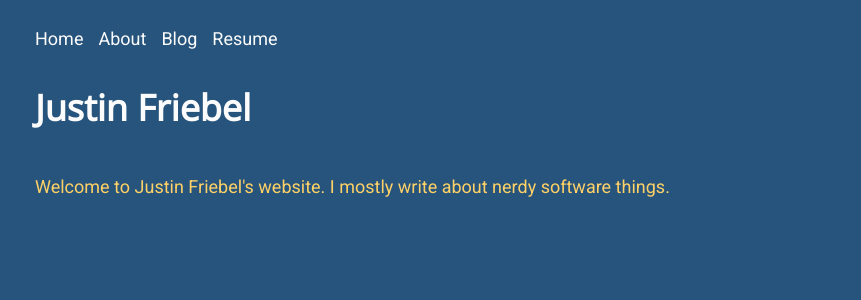
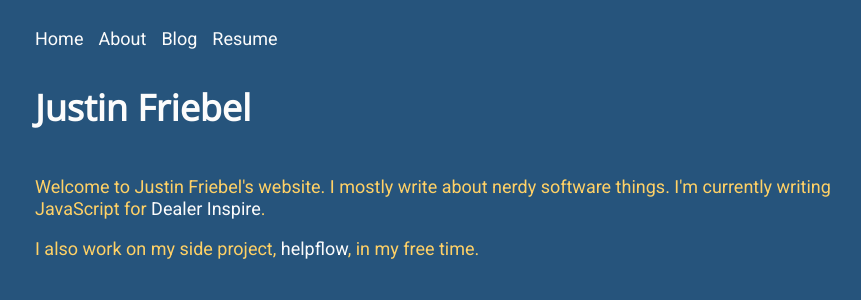
Before and after one commit to justinfriebel/nextjs-prismic-blog, a Next.js app: page / in a window 1280 px wide. Shown: the top 300 px of the page, without its empty margins (205-1066 px from the left). Built offline with nearby package versions, Linux system fonts and the light colour scheme.

Commit message:
Add some content to the home page

```diff
--- a/pages/blog/index.js
+++ b/pages/blog/index.js
@@ -16,7 +16,6 @@ const BlogHome = props => {
   return (
     <Layout>
       <PageHeading heading={RichText.asText(data.headline)} />
-      {/* <p className="description">{RichText.asText(data.description)}</p> */}
 
       <ul>
         {props.posts.results.map(post => (
@@ -39,9 +38,6 @@ const BlogHome = props => {
         .subtitle {
           margin-bottom: 12px;
           line-height: 30px;
-        }
-        .description {
-          margin-bottom: 80px;
         }
       `}</style>
     </Layout>
--- a/pages/index.tsx
+++ b/pages/index.tsx
@@ -7,7 +7,18 @@ const Home: NextPage = () => (
     <PageHeading heading="Justin Friebel" />
     <p>
       Welcome to Justin Friebel's website. I mostly write about nerdy software
-      things.
+      things. I'm currently writing JavaScript for{" "}
+      <a href="https://www.dealerinspire.com/careers/" target="_blank">
+        Dealer Inspire
+      </a>
+      .
+    </p>
+    <p>
+      I also work on my side project,{" "}
+      <a href="https://helpflow.in" target="_blank">
+        helpflow
+      </a>
+      , in my free time.
     </p>
   </Layout>
 );
```
